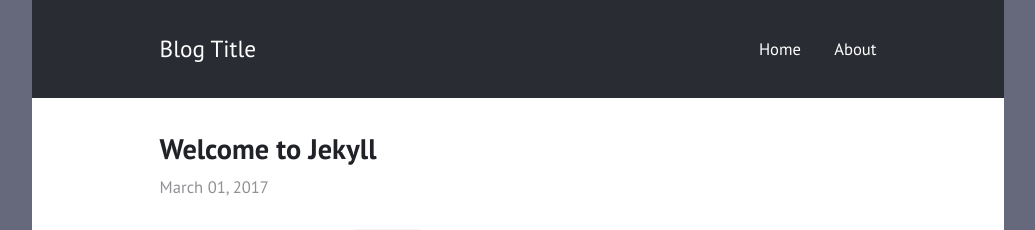
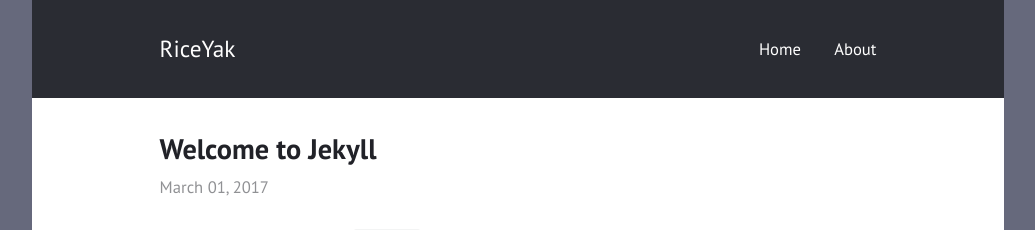
Before and after one commit to BraunPhilipp/braunphilipp.github.io, a Jekyll site: the page built from _posts/2017-03-01-welcome-to-jekyll.md, in a window 1280 px wide. Shown: the top 230 px of the page, without its empty margins (122-1157 px from the left). Built offline with Jekyll 4.4.1, drawn with Linux system fonts in a browser that asks for light colours.

Commit message:
Change config

```diff
--- a/_config.yml
+++ b/_config.yml
@@ -1,11 +1,12 @@
-title: "Blog Title"
-author: "Blog Author"
+title: "RiceYak"
+author: "Philipp Braun"
 description: "Made with <b style=\"color: #f45;\">&lt;3</b>"
 permalink: /:title/
 lang: "en"
 excerpt_separator: "\n\n\n"
 date_format: "%B %d, %Y"
 url: "https://braunphilipp.github.io"
+
 # Layout
 
 show_excerpts: true        # show article excerpts on the home page
@@ -19,8 +20,9 @@ navigation:                # accepts {file, title, url, icon, sidebaricon}
   - {file: "README.md"}
 
 external:                  # shows a footer with social links - for available icons see fontawesome.com/icons
-  - {title: Mail, icon: envelope, url: "mailto:braunphilipp@users.noreply.github.com"}
-  - {title: Github, icon: github, url: "https://github.com/braunphilipp/braunphilipp.github.io"}
+  - {title: Mail, icon: envelope, url: "mailto:3589810@gmail.com"}
+  - {title: Twitter, icon: twitter, url: "https://twitter.com/BraunPhilipp"}
+  - {title: Github, icon: github, url: "https://github.com/BraunPhilipp"}
   - {title: Subscribe, icon: rss, url: "/feed.xml"}
 
 comments:
```
